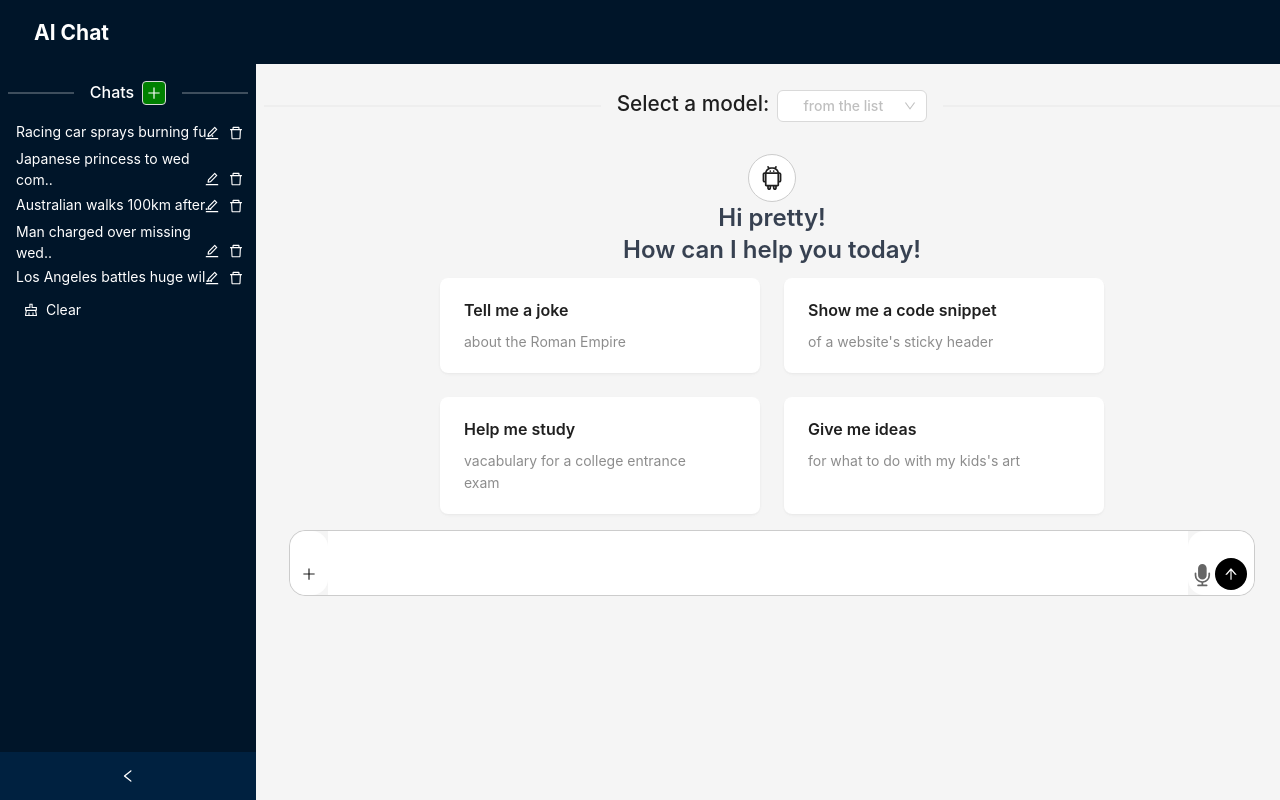
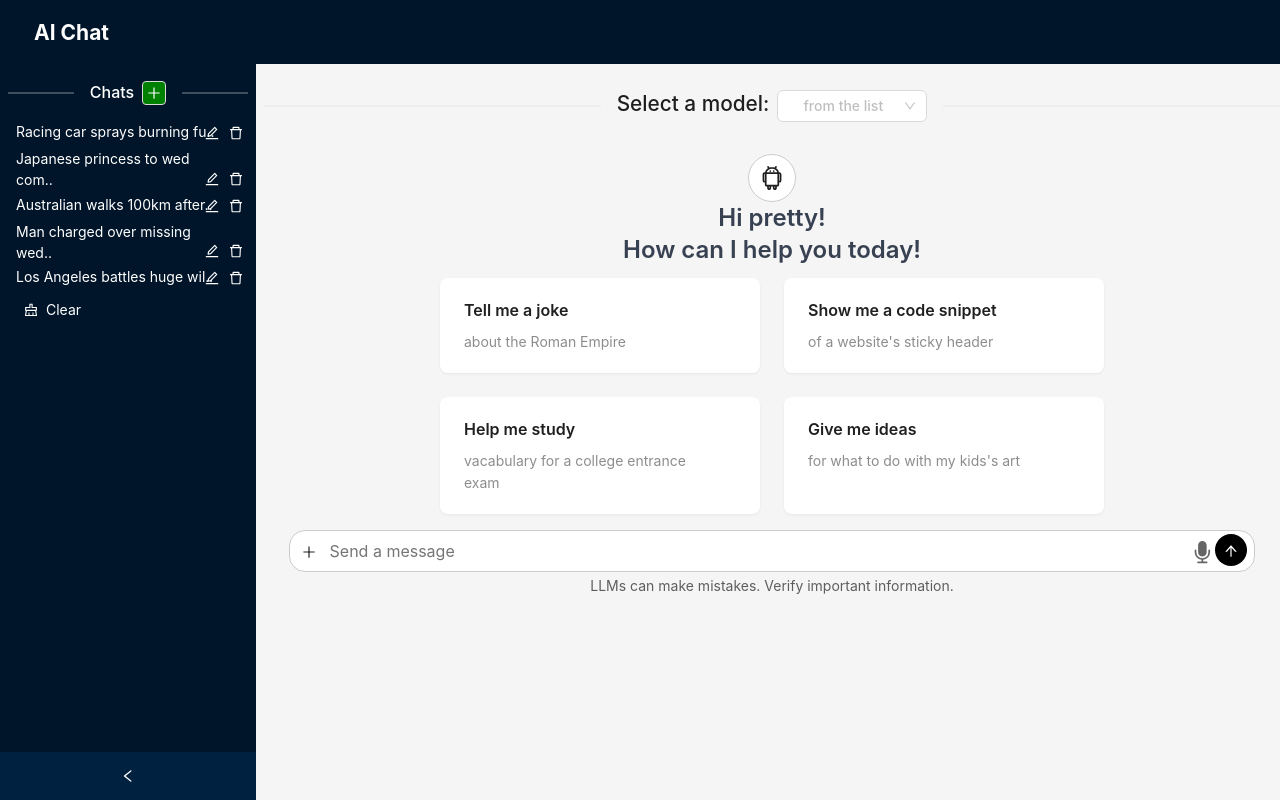
Before and after one commit to ShanGor/ai-chat-ui, a React (Vite) app: page / in a window 1280 px wide. Built offline with nearby package versions, Linux system fonts and the light colour scheme; no server answers.

Commit message:
Added image box, with close feature

```diff
--- a/src/components/ChatBox.css
+++ b/src/components/ChatBox.css
@@ -0,0 +1,35 @@
+
+textarea {
+    font-family: -apple-system, BlinkMacSystemFont, 'Segoe UI', Roboto, 'Helvetica Neue', Arial, 'Noto Sans', sans-serif, 'Apple Color Emoji', 'Segoe UI Emoji', 'Segoe UI Symbol', 'Noto Color Emoji';
+}
+
+.image-card {
+    position: relative
+}
+
+.image-card:hover {
+    opacity: 0.9;
+}
+
+.image-card:hover .close-image-container {
+    display: block;
+}
+
+.close-image-container {
+    display: none;
+    position: absolute;
+    top: 0.2rem;
+    right: -0.2rem;
+    z-index: 2;
+    width: 1.0rem;
+    height: 1.0rem;
+    border-radius: 50%;
+    background-color: grey;
+}
+
+.close-image-icon {
+    font-size: 0.6rem;
+    top: -0.3rem;
+    position: relative;
+    color: white;
+}
--- a/src/components/ChatBox.jsx
+++ b/src/components/ChatBox.jsx
@@ -1,34 +1,112 @@
 import {Select, Button, Tooltip, Flex, Typography } from "antd"
+import { useState, useEffect } from "react"
 import {
     PlusOutlined,
-    ArrowUpOutlined
+    ArrowUpOutlined,
+    CloseOutlined,
   } from '@ant-design/icons';
 import "./ChatBox.css"
 import Microphone from "../assets/microphone.svg"
+import { mainPaneParagraphColor } from "../App"
 
 const ChatBox = () => {
+  const [height, setHeight] = useState(2)
+  const [lines, setLines] = useState('')
+  const [images, setImages] = useState([])
+
+  const inputStyle = () => {
+    return  {
+      paddingTop: '0.5rem',
+      paddingBottom: '0.5rem',
+      border: 0,
+      fontSize: '1rem',
+      lineHeight: '1.5rem',
+      resize:'none',
+      outline: 'none',
+      width: '100%',
+      height: `${height}rem`,
+      minHeight: '2.5rem',
+      color: mainPaneParagraphColor
+    }
+  }
+
+  const inputChanged = (e) => {
+    let text = e.target.value
+    setLines(text)
+    if (text && text.length > 0) {
+      const chunks = text.split(/\r\n|\r|\n/);
+      var lineCount = chunks.length > 5 ? 5 : chunks.length
+      setHeight(lineCount * 1.5 + 1)
+    } else {
+      setHeight(1.5)
+    }
+  }
+
+  const uploadImage = () => {
+    document.getElementById("chat-box-file-picker").click()
+  }
+
+  const removeImage = (index) => {
+    setImages(images.filter((_, idx) => idx !== index))
+    document.getElementById("chat-box-file-picker").value=null
+  }
+
+  const handleImageSelected = () => {
+    if (!document.getElementById("chat-box-file-picker").files[0]) {
+      return;
+    }
+    let selected = document.getElementById("chat-box-file-picker").files[0];
+    let reader = new FileReader();
+    reader.addEventListener("loadend", () => {
+      let data = reader.result;
+      setImages([...images, data]);
+    });
+    reader.readAsDataURL(selected);
+  }
+
+  const imageCard = (image, index) => {
+    return (<div className="image-card" key={index}>
+      <div style={{zIndex: '1', paddingTop: '0.5rem',}}>
+        <img src={image} alt="Image" style={{borderRadius: '0.5rem', width: '4rem', height: '4rem', objectFit: 'cover'}} />
+      </div>
+
+      <div className="close-image-container">
+        <a onClick={() => {removeImage(index)}}><CloseOutlined className="close-image-icon"/></a>
+      </div>
+    </div>)
+  }
+
   return (<div style={{marginTop: '1rem'}}>
-      <Flex className="center" style={{border: '1px solid #ccc', width: '95%', borderRadius: '1rem'}}>
-        <div style={{width: '2.6rem', backgroundColor: 'white', borderRadius: '1rem'}}>
-          <Tooltip title='Upload files'>
-            <Button shape="circle" type="text" icon={<PlusOutlined />} style={{marginTop: '1.65rem', marginLeft: '0rem'}} />
+    <input type="file" id="chat-box-file-picker" onChange={handleImageSelected} style={{display: 'none'}}></input>
+    <div className="center" style={{border: '1px solid #ccc', width: '95%', borderRadius: '1rem', backgroundColor: 'white', }}>
+      <div style={{width: '100%', borderRadius: '1rem', display: `${images.length > 0 ? 'block' : 'none'}`}}>
+        <Flex style={{marginBottom: '0.5rem', marginLeft: '0.5rem'}} gap='small' wrap="wrap">
+          {images.map((image, index) => imageCard(image, index))}
+        </Flex>
+      </div>
+    <Flex align="flex-end">
+
+      <div style={{width: '2.6rem', borderRadius: '1rem',}}>
+        <Tooltip title='Upload images'>
+          <Button shape="circle" onClick={uploadImage} type="text" icon={<PlusOutlined />} style={{marginLeft: '0rem', marginBottom: '0.25rem'}} />
         </Tooltip>
       </div>
-        <textarea style={{border: 0, resize:'none', outline: 'none', width: '100%', minHeight: '4rem', maxHeight: '10rem'}}></textarea>
-        <Flex style={{width: '4.6rem', backgroundColor: 'white', borderRadius: '1rem'}}>
+      <textarea style={inputStyle()} placeholder="Send a message" value={lines} onChange={inputChanged}></textarea>
+      <Flex style={{width: '4.6rem', borderRadius: '1rem', marginBottom: '0.1rem',}}>
         <Tooltip title='Record voice'>
           <a style={{opacity: '0.6'}}>
-              <img src={Microphone} alt="Microphone" style={{width: '1.5rem', marginTop: '2.05rem', marginLeft: '0.2rem'}} />
+            <img src={Microphone} alt="Microphone" style={{width: '1.5rem', marginLeft: '0.2rem', marginTop: '0.4rem'}} />
           </a>
         </Tooltip>
         <Tooltip title='Send message'>
           <Button shape="circle" type="text" style={{color: 'white',
-               backgroundColor: 'black', marginTop: '1.65rem', marginRight: '0rem',
+             backgroundColor: 'black', marginRight: '0rem',
              borderBlockColor: 'black'}} icon={<ArrowUpOutlined />} />
         </Tooltip>
       </Flex>
     </Flex>
-
+    </div>
+    <div style={{opacity: '0.7', marginTop: '0.2rem'}}>LLMs can make mistakes. Verify important information.</div>
   </div>)
 }
 
```
Lines whose indentation alone changed are shown as unchanged.
